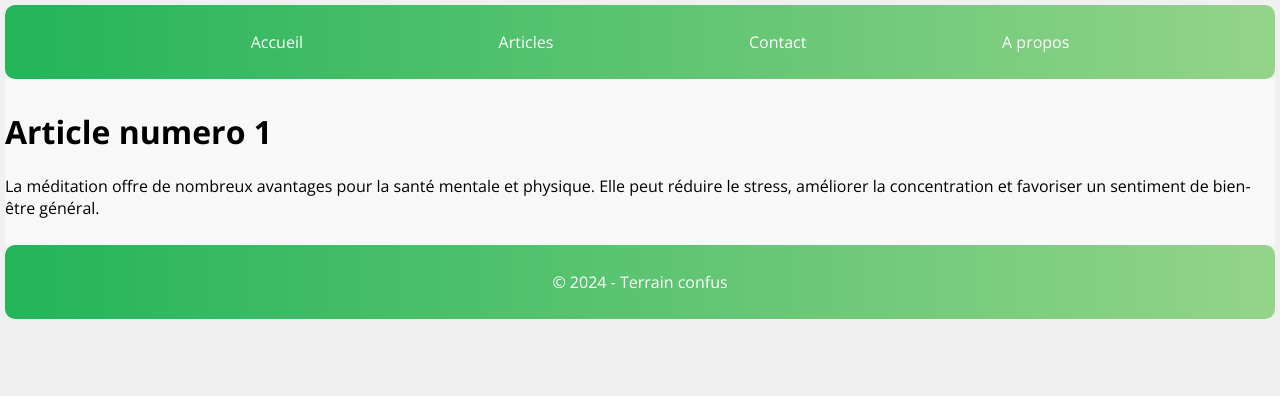
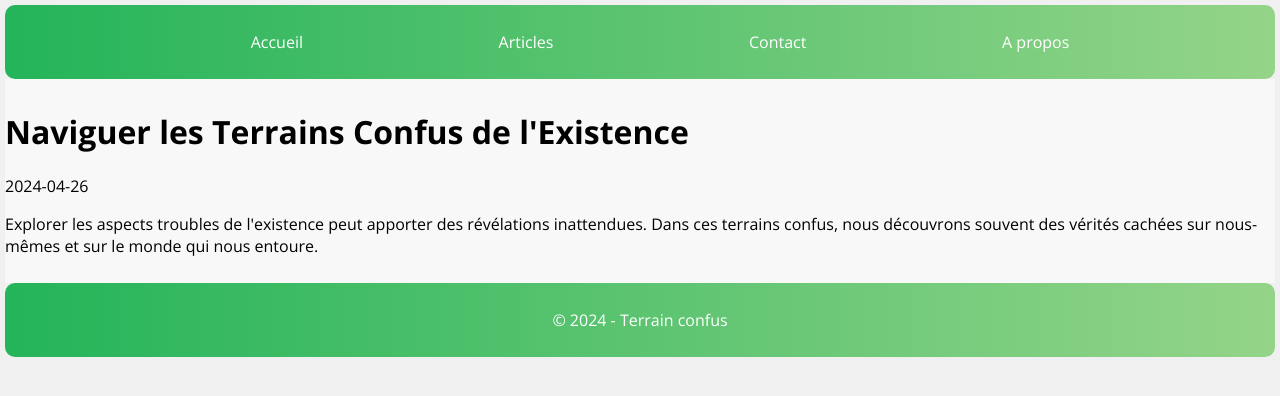
Before and after one commit to janparacha/seo-nextjs, a Next.js app: page /articles/1 in a window 1280 px wide. Shown: the top 396 px of the page. Built offline with nearby package versions, Linux system fonts and the light colour scheme.

Commit message:
metadata dynamiques articles

```diff
--- a/app/articles/[id]/page.tsx
+++ b/app/articles/[id]/page.tsx
@@ -1,25 +1,32 @@
-import { Metadata } from "next";
 import articles from "./../../../public/articles.json";
+import type { Metadata } from 'next'
 
-export const metadata: Metadata = {
-  title: "Terrain confus",
-  description: "A blog sur les terrain confus.",
-  keywords: ["terrain", "confus", "blog"],
-  openGraph: {
-    title: "Terrain confus",
-    description: "Le meilleur blog sur les terrains confus",
-    type: "article",
-    publishedTime: "2023-01-01T00:00:00.000Z",
-    authors: ["Jan", "Nicolas"],
-  },
-};
+type Props = {
+  params: { id: string }
+  searchParams: { [key: string]: string | string[] | undefined }
+}
+
+export async function generateMetadata(
+  { params }: Props,
+): Promise<Metadata> {
+  const id = params.id
+  const article = articles.find((article) => article.id.toString() === id);
+
+  return {
+    title: article?.title,
+    keywords: article?.meta?.keywords,
+    description: article?.meta?.description,
+    authors: article?.authors,
+  }
+}
 
 export default function Article({ params }: { params: { id: string } }) {
   const article = articles.find((article) => article.id.toString() === params.id);
   return article ? (
     <main>
       <div>
-        <h1>Article numero {article.id}</h1>
+        <h1>{article.title}</h1>
+        <span>{article.publication_date}</span>
         <p>{article.content}</p>
       </div>
     </main>
--- a/public/articles.json
+++ b/public/articles.json
@@ -1,68 +1,74 @@
 [
   {
     "id": 1,
-    "title": "Les bienfaits de la méditation",
-    "content": "La méditation offre de nombreux avantages pour la santé mentale et physique. Elle peut réduire le stress, améliorer la concentration et favoriser un sentiment de bien-être général.",
-    "description": "Découvrez les multiples bienfaits de la méditation et comment elle peut améliorer votre vie quotidienne.",
+    "title": "Naviguer les Terrains Confus de l'Existence",
+    "content": "Explorer les aspects troubles de l'existence peut apporter des révélations inattendues. Dans ces terrains confus, nous découvrons souvent des vérités cachées sur nous-mêmes et sur le monde qui nous entoure.",
+    "description": "Plongez dans les terrains confus de l'existence et découvrez les richesses qui s'y cachent.",
     "meta": {
-      "keywords": ["méditation", "bien-être", "santé mentale", "concentration", "stress"],
-      "description": "Découvrez les bienfaits de la méditation pour la santé mentale et physique."
+      "keywords": ["terrain confus", "vérité cachée", "existence", "révélation", "compréhension"],
+      "description": "Explorez les terrains confus de l'existence pour découvrir des vérités cachées et une compréhension plus profonde."
     },
-    "publication_date": "2024-04-26"
+    "publication_date": "2024-04-26",
+    "authors": [{"name": "Jan"}, {"name": "Nicolas"}]
   },
   {
     "id": 2,
-    "title": "Les secrets d'une alimentation saine",
-    "content": "Une alimentation saine et équilibrée est essentielle pour maintenir une bonne santé. Elle devrait inclure une variété de fruits, légumes, protéines maigres et grains entiers.",
-    "description": "Apprenez comment adopter une alimentation saine et les avantages pour votre bien-être général.",
+    "title": "Les secrets de la Clarté dans les Terrains Confus",
+    "content": "Dans les terrains confus de la vie, la clarté peut sembler inaccessible. Pourtant, en explorant ces zones d'incertitude, nous pouvons découvrir des moyens de trouver la clarté et la direction.",
+    "description": "Découvrez comment trouver la clarté même dans les terrains les plus confus de la vie, et comment cela peut enrichir votre voyage.",
     "meta": {
-      "keywords": ["alimentation saine", "nutrition", "santé", "bien-être", "aliments équilibrés"],
-      "description": "Découvrez les secrets d'une alimentation saine et ses avantages pour la santé."
+      "keywords": ["terrain confus", "clarté", "compréhension", "direction", "incertitude"],
+      "description": "Explorez les secrets de la clarté dans les terrains confus de la vie et trouvez une compréhension profonde malgré l'incertitude."
     },
-    "publication_date": "2024-04-25"
+    "publication_date": "2024-04-25",
+    "authors": [{"name": "Jan"}, {"name": "Nicolas"}]
   },
   {
     "id": 3,
-    "title": "Les bienfaits de l'exercice physique",
-    "content": "L'exercice régulier est crucial pour maintenir une bonne santé. Il peut renforcer les muscles, améliorer la santé cardiaque et augmenter l'énergie.",
-    "description": "Explorez les nombreux avantages de l'exercice physique et comment intégrer une routine d'entraînement dans votre vie.",
+    "title": "Les révélations cachées au cœur des Terrains Confus",
+    "content": "Au cœur des terrains confus se cachent souvent les vérités les plus profondes. Ces révélations peuvent éclairer notre chemin et nous aider à naviguer dans les moments d'obscurité.",
+    "description": "Explorez les révélations cachées au cœur des terrains confus et découvrez comment elles peuvent illuminer votre chemin.",
     "meta": {
-      "keywords": ["exercice physique", "fitness", "santé", "bien-être", "activité physique"],
-      "description": "Découvrez les bienfaits de l'exercice physique pour votre santé et votre bien-être."
+      "keywords": ["terrain confus", "vérité profonde", "révélation", "obscurité", "illumination"],
+      "description": "Découvrez les révélations cachées au cœur des terrains confus et trouvez l'illumination même dans les moments les plus sombres."
     },
-    "publication_date": "2024-04-24"
+    "publication_date": "2024-04-24",
+    "authors": [{"name": "Jan"}, {"name": "Nicolas"}]
   },
   {
     "id": 4,
-    "title": "Les techniques pour mieux dormir",
-    "content": "Un sommeil de qualité est essentiel pour la santé et le bien-être. Apprenez des techniques simples pour améliorer la qualité de votre sommeil et vous réveiller rafraîchi.",
-    "description": "Découvrez des astuces pour améliorer la qualité de votre sommeil et profiter de nuits plus reposantes.",
+    "title": "Les Chemins vers la Clarté dans les Terrains Confus de l'Esprit",
+    "content": "Naviguer dans les terrains confus de l'esprit peut être difficile, mais c'est là que nous trouvons souvent les réponses les plus significatives. Apprenez à trouver la clarté même dans les moments de confusion mentale.",
+    "description": "Découvrez les chemins qui mènent à la clarté dans les terrains confus de l'esprit et comment ils peuvent transformer votre vie.",
     "meta": {
-      "keywords": ["sommeil", "insomnie", "bien-être", "santé", "hygiène du sommeil"],
-      "description": "Découvrez des techniques simples pour améliorer la qualité de votre sommeil et vous réveiller rafraîchi."
+      "keywords": ["terrain confus", "clarté mentale", "compréhension", "réponse", "transformation"],
+      "description": "Explorez les chemins vers la clarté dans les terrains confus de l'esprit et découvrez comment cette compréhension peut transformer votre vie."
     },
-    "publication_date": "2024-04-23"
+    "publication_date": "2024-04-23",
+    "authors": [{"name": "Jan"}, {"name": "Nicolas"}]
   },
   {
     "id": 5,
-    "title": "Les conseils pour gérer le stress",
-    "content": "Le stress est un aspect inévitable de la vie, mais il existe des moyens efficaces de le gérer. Apprenez des techniques de gestion du stress pour améliorer votre bien-être émotionnel.",
-    "description": "Explorez des conseils pratiques pour faire face au stress quotidien et améliorer votre santé mentale.",
+    "title": "Naviguer les Eaux Agitées des Terrains Confus",
+    "content": "Dans les eaux agitées des terrains confus, la navigation peut sembler impossible. Cependant, avec les bons outils et la bonne attitude, nous pouvons trouver notre chemin vers des rivages plus clairs.",
+    "description": "Explorez des moyens de naviguer avec succès dans les eaux agitées des terrains confus de la vie et trouvez la sérénité malgré la confusion.",
     "meta": {
-      "keywords": ["stress", "gestion du stress", "bien-être", "santé mentale", "relaxation"],
-      "description": "Découvrez des conseils pratiques pour gérer le stress et améliorer votre bien-être émotionnel."
+      "keywords": ["terrain confus", "navigation", "eaux agitées", "sérénité", "clarté"],
+      "description": "Découvrez des moyens de naviguer avec succès dans les eaux agitées des terrains confus de la vie et trouvez la sérénité malgré la confusion."
     },
-    "publication_date": "2024-04-22"
+    "publication_date": "2024-04-22",
+    "authors": [{"name": "Jan"}, {"name": "Nicolas"}]
   },
   {
     "id": 6,
-    "title": "Les avantages de la pratique régulière du yoga",
-    "content": "Le yoga offre de nombreux avantages pour le corps et l'esprit. Il peut améliorer la flexibilité, réduire le stress et favoriser la relaxation.",
-    "description": "Découvrez les multiples bienfaits du yoga pour la santé physique et mentale.",
+    "title": "Les Chemins Vers la Lumière dans les Terrains Confus de l'Ame",
+    "content": "Dans les terrains confus de l'âme, la lumière peut sembler lointaine. Pourtant, c'est souvent dans ces moments de confusion que nous découvrons notre véritable essence et trouvons notre chemin vers la paix intérieure.",
+    "description": "Explorez les chemins qui mènent à la lumière même dans les terrains les plus confus de l'âme et découvrez la paix intérieure qui en découle.",
     "meta": {
-      "keywords": ["yoga", "bien-être", "santé", "relaxation", "flexibilité"],
-      "description": "Découvrez les avantages de la pratique régulière du yoga pour votre santé et votre bien-être."
+      "keywords": ["terrain confus", "paix intérieure", "lumière de l'âme", "essence", "vérité"],
+      "description": "Découvrez les chemins qui mènent à la lumière même dans les terrains les plus confus de l'âme et trouvez la paix intérieure qui en découle."
     },
-    "publication_date": "2024-04-21"
+    "publication_date": "2024-04-21",
+    "authors": [{"name": "Jan"}, {"name": "Nicolas"}]
   }
 ]
```
